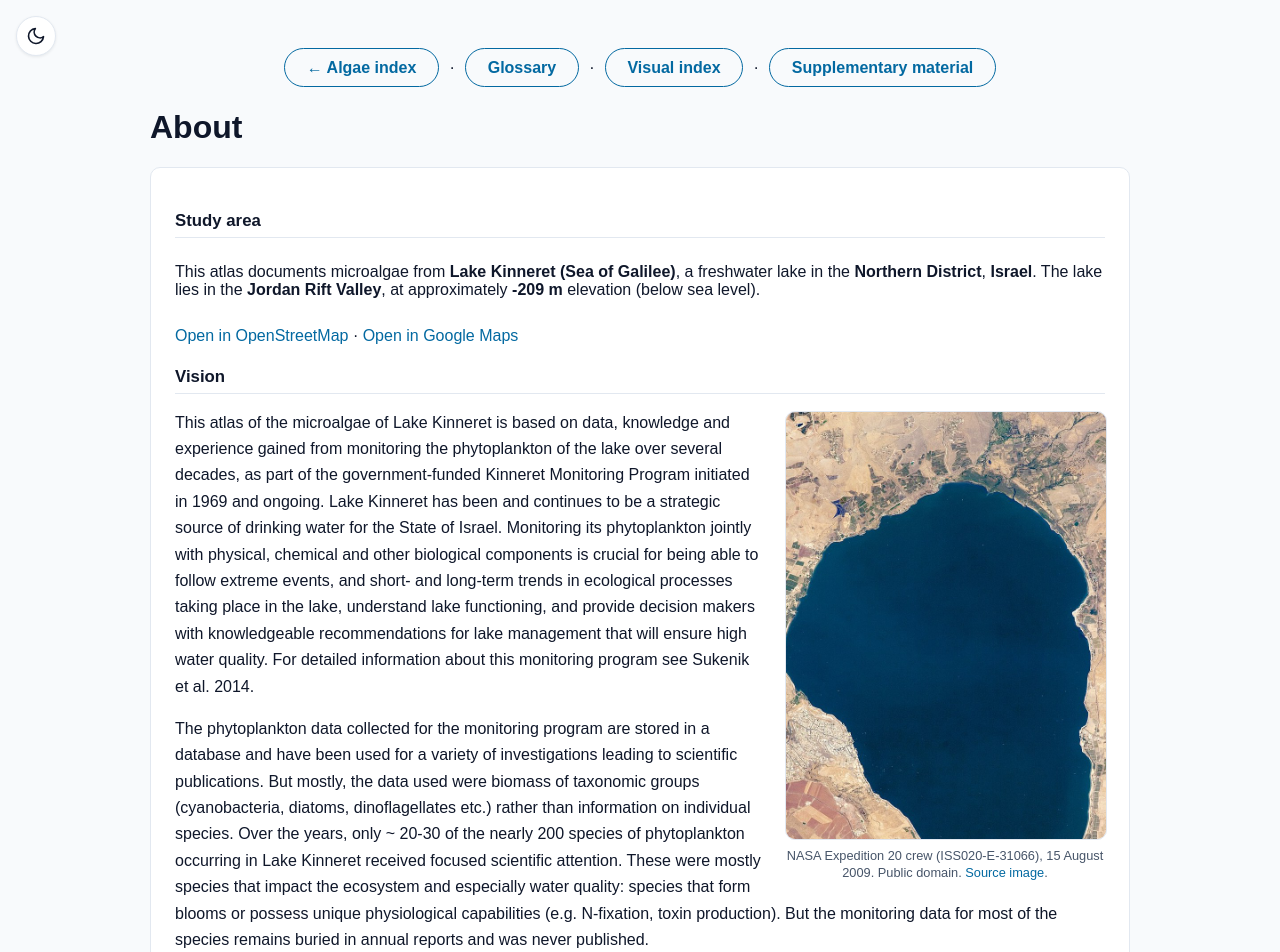
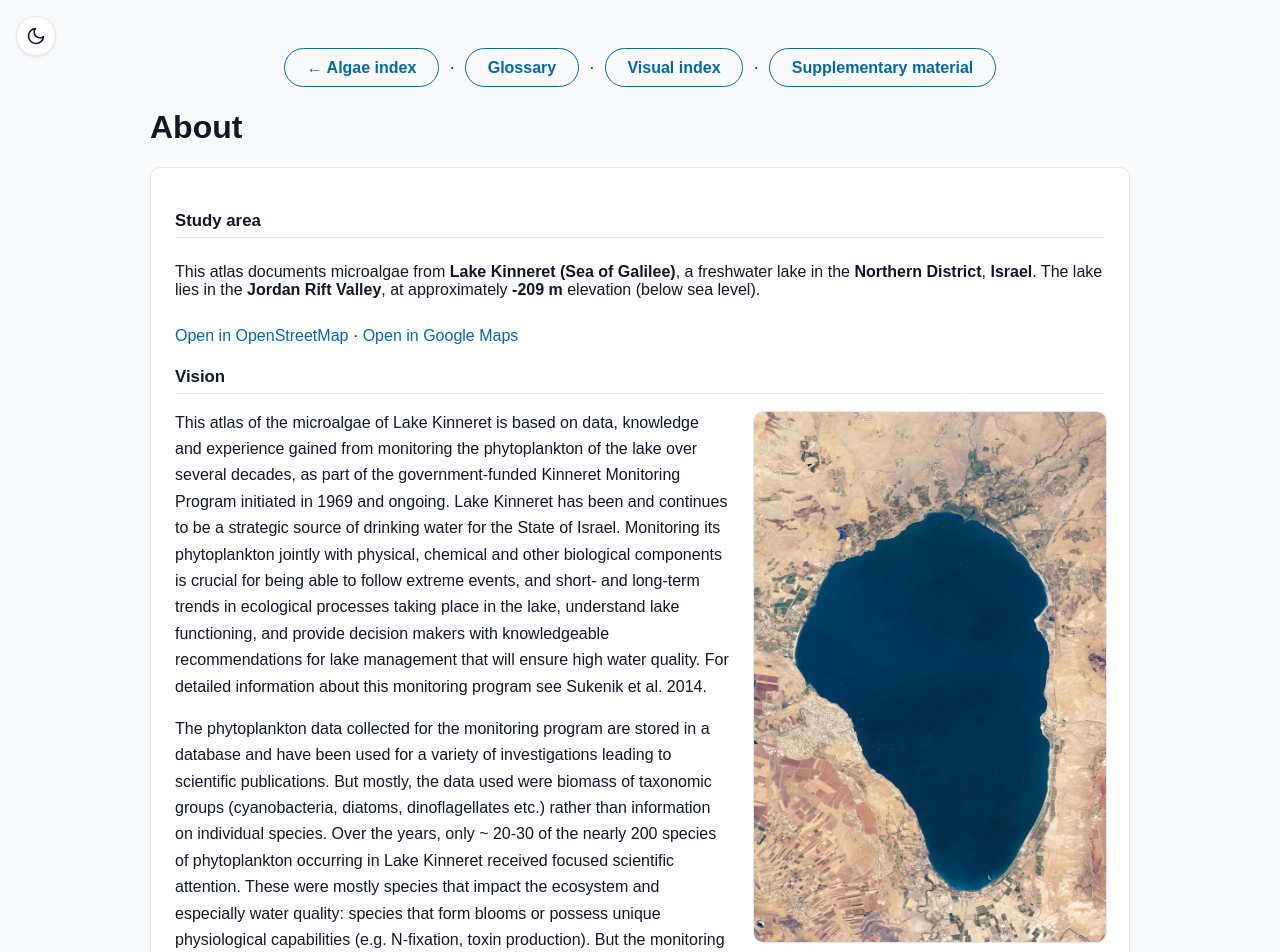
Before and after one commit to galcohensius/kinneret-algae-atlas, a Next.js app: page /about in a window 1280 px wide. Shown: the top 952 px of the page. Built offline with nearby package versions, Linux system fonts and the light colour scheme.

Commit message:
Use full-frame ISS lake photo on About page
Replace the cropped 720×960 JPEG with the complete Wikimedia image
(800×1204) so the full north–south extent of the lake is visible.

Co-authored-by: Gal Cohensius <galcohensius@gmail.com>

```diff
--- a/app/components/StudyAreaMapFigure.tsx
+++ b/app/components/StudyAreaMapFigure.tsx
@@ -16,8 +16,8 @@ export default function StudyAreaMapFigure({ className }: StudyAreaMapFigureProp
       <img
         src={publicAssetPath(STUDY_AREA.mapImage)}
         alt={STUDY_AREA.mapImageAlt}
-        width={720}
-        height={960}
+        width={800}
+        height={1204}
         loading="lazy"
         decoding="async"
         className="study-area-map-image"
--- a/app/globals.css
+++ b/app/globals.css
@@ -286,8 +286,6 @@ main.home {
   display: block;
   width: 100%;
   height: auto;
-  object-fit: cover;
-  object-position: center;
   border-radius: 10px;
   border: 1px solid var(--border);
   background: var(--surface-subtle);
@@ -317,13 +315,8 @@ main.home {
 
 .about-vision-figure {
   float: right;
-  width: min(100%, 20rem);
+  width: min(100%, 22rem);
   margin: 0.1rem 0 1rem 1.5rem;
-}
-
-.about-vision-figure .study-area-map-image {
-  max-height: none;
-  object-fit: contain;
 }
 
 .about-vision-figure .study-area-map-caption {
@@ -333,7 +326,7 @@ main.home {
 @media (max-width: 720px) {
   .about-vision-figure {
     float: none;
-    width: min(100%, 18rem);
+    width: min(100%, 20rem);
     margin: 0 auto 1.1rem;
   }
 }
```
Also changed, not shown: public/study-area-satellite.jpg.
